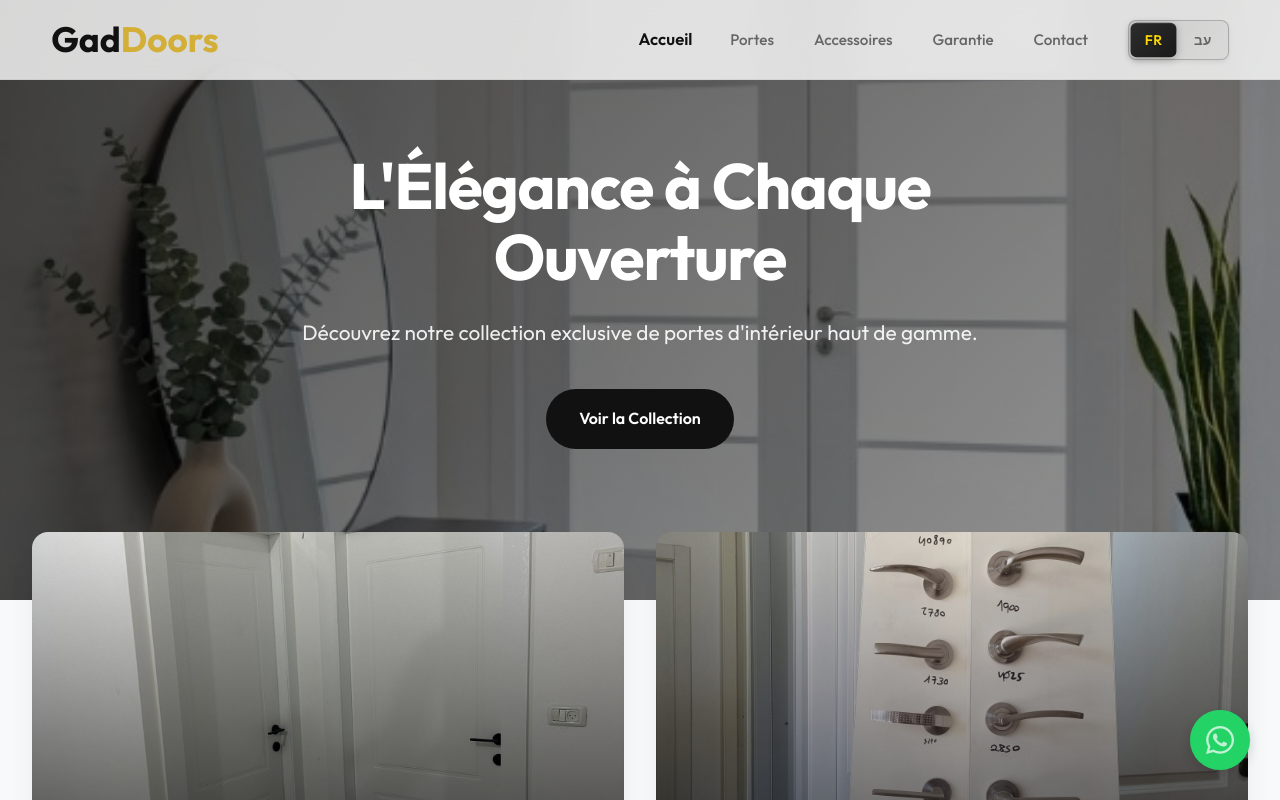
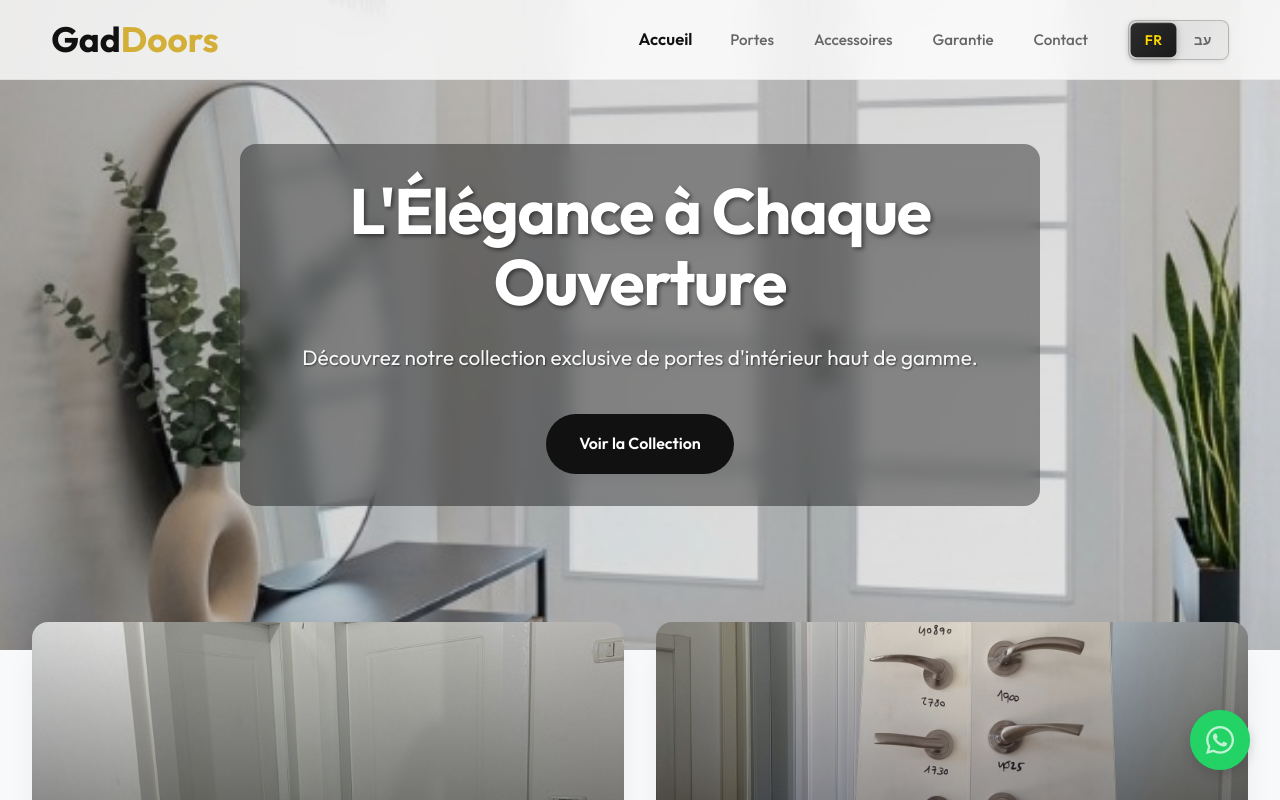
Before and after one commit to yankele13-cmyk/gad-doors-pro, a Next.js app: page / in a window 1280 px wide. Shown: the top 800 px of the page. Built offline with nearby package versions, Linux system fonts and the light colour scheme.

Commit message:
Redesign hero section to showcase professional image

```diff
--- a/src/app/globals.css
+++ b/src/app/globals.css
@@ -6,6 +6,7 @@
 
 /* WhatsApp Widget Animation */
 @keyframes whatsapp-pulse {
+
   0%,
   100% {
     transform: scale(1);
@@ -229,8 +230,9 @@ nav a.active {
 
 /* Hero Section */
 .hero {
-  min-height: 600px;
-  background: linear-gradient(135deg, rgba(0, 0, 0, 0.7), rgba(0, 0, 0, 0.4)),
+  height: 80vh;
+  min-height: 650px;
+  background: linear-gradient(135deg, rgba(0, 0, 0, 0.2), rgba(0, 0, 0, 0.1)),
     url('/images/hero-gaddoors.jpg');
   background-size: cover;
   background-position: center;
@@ -245,17 +247,23 @@ nav a.active {
 
 .hero-content {
   max-width: 800px;
+  background: rgba(0, 0, 0, 0.4);
+  padding: 2rem;
+  border-radius: var(--radius-md);
+  backdrop-filter: blur(10px);
 }
 
 .hero-content h1 {
   margin-bottom: 1.5rem;
   color: white;
+  text-shadow: 2px 2px 4px rgba(0, 0, 0, 0.5);
 }
 
 .hero-content p {
-  color: rgba(255, 255, 255, 0.9);
+  color: rgba(255, 255, 255, 0.95);
   margin-bottom: 2.5rem;
   font-size: 1.3rem;
+  text-shadow: 1px 1px 2px rgba(0, 0, 0, 0.5);
 }
 
 /* Categories Preview */
@@ -264,8 +272,8 @@ nav a.active {
   grid-template-columns: repeat(auto-fit, minmax(300px, 1fr));
   gap: 2rem;
   padding: 2rem;
-  margin-top: -100px;
-  /* Overlap hero */
+  margin-top: -60px;
+  /* Moins de superposition pour mieux voir le hero */
   position: relative;
   z-index: 10;
   max-width: var(--container-width);
@@ -475,7 +483,7 @@ textarea:focus {
   box-shadow: var(--shadow-sm);
 }
 
-.admin-checkbox:checked + label::after {
+.admin-checkbox:checked+label::after {
   opacity: 1;
 }
 
```
